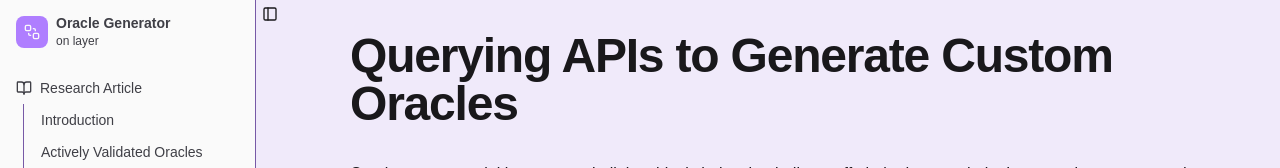
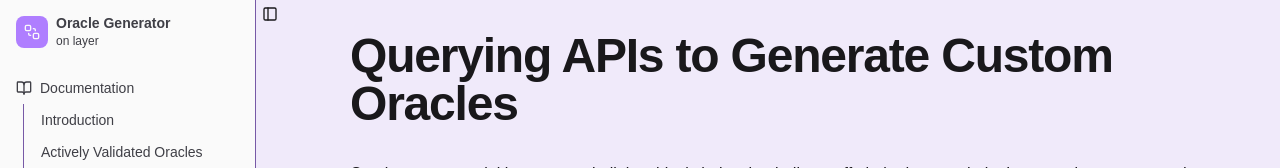
Before and after one commit to raviriley/oracle-layer, a Next.js app: page / in a window 1280 px wide. Shown: the top 168 px of the page. Built offline with nearby package versions, Linux system fonts and the light colour scheme.

Commit message:
Revert "Merge branch 'main' of https://github.com/raviriley/oracle-layer"
This reverts commit 68c85b3537db582d48874ad19d02d92c41cabca7, reversing
changes made to b15e2e2c8ca3e4a2b63723071fc00139c2531daf.

```diff
--- a/components/app-sidebar.tsx
+++ b/components/app-sidebar.tsx
@@ -16,7 +16,7 @@ import { useTheme } from "next-themes";
 // This is sample data.
 const nav = [
   {
-    title: "Research Article",
+    title: "Documentation",
     url: "/",
     icon: BookOpen,
     items: [
```
